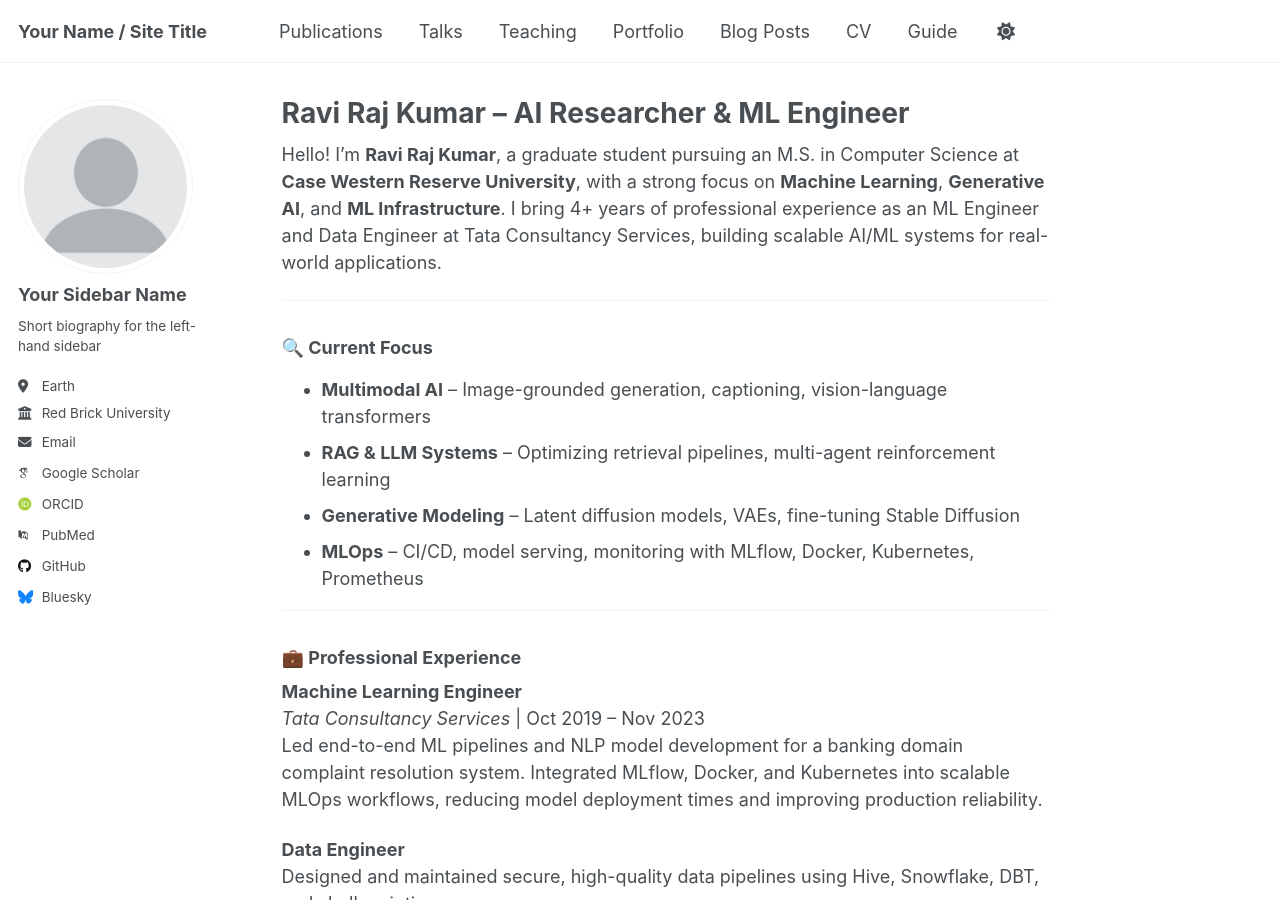
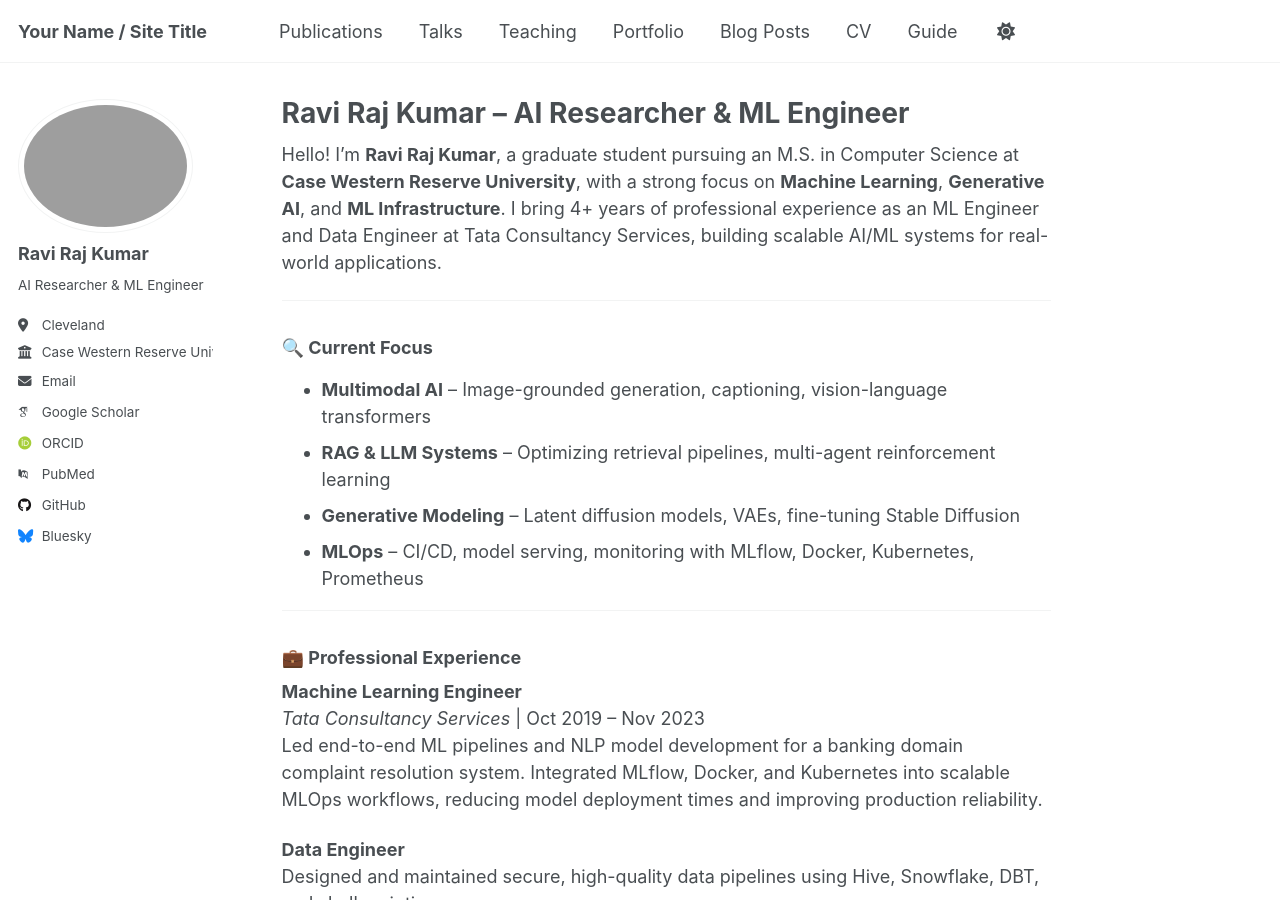
Before and after one commit to raviraj988/raviraj988.github.io, a Jekyll site: the page built from _pages/about.md, in a window 1280 px wide and 900 px high. Built offline with Jekyll 4.4.1, drawn with Linux system fonts in a browser that asks for light colours; some web fonts are replaced.

Commit message:
updated pesonal details

```diff
--- a/_config.yml
+++ b/_config.yml
@@ -22,14 +22,14 @@ repository               : "academicpages/academicpages.github.io"
 #               Additional customization can be done by editing /_includes/author-profile.html
 author:
   # Biographic information
-  avatar           : "profile.png"
-  name             : "Your Sidebar Name"
+  avatar           : "images/photo.jpg"
+  name             : "Ravi Raj Kumar"
   pronouns         : # example: "she/her"
-  bio              : "Short biography for the left-hand sidebar"
-  location         : "Earth"
-  employer         : "Red Brick University"
+  bio              : "AI Researcher & ML Engineer"
+  location         : "Cleveland"
+  employer         : "Case Western Reserve University"
   uri              : # URL
-  email            : "none@example.org"
+  email            : "raviraj.ya988@gmail.com"
 
   # Academic websites
   arxiv            : # URL - Update with the correct link to your profile
```
